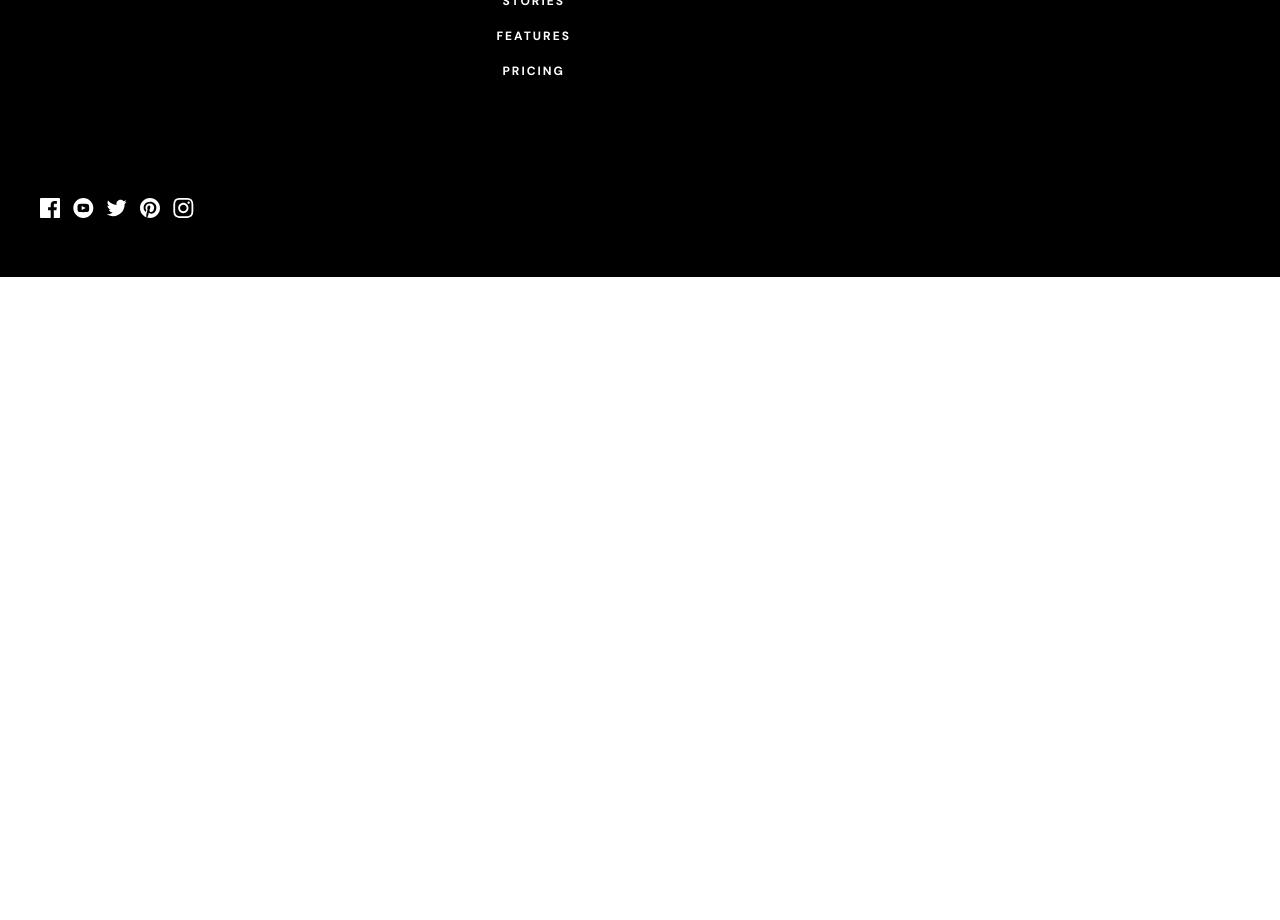
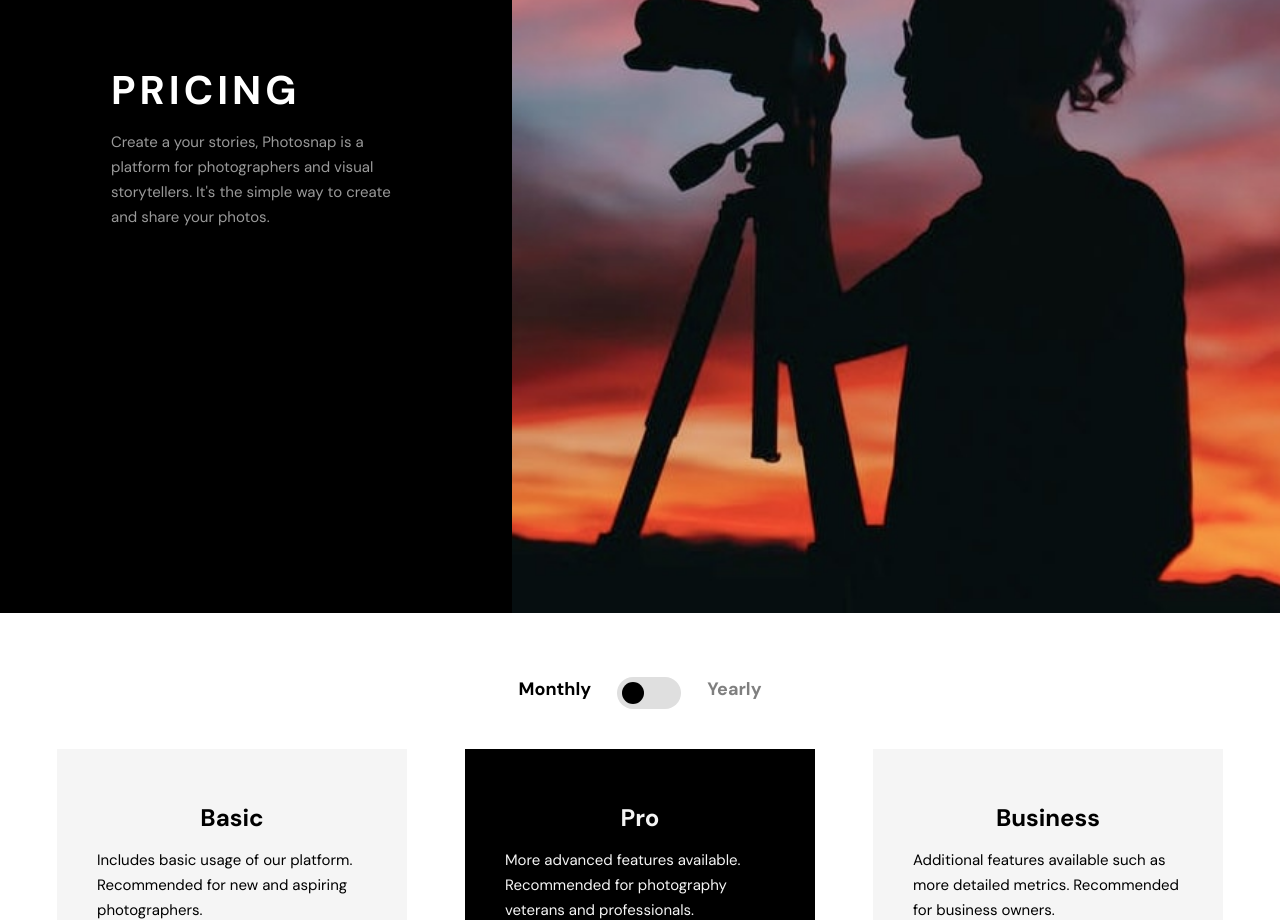
Before and after one commit to yealetssee/Photosnap-multipage, a React (Vite) app: page /pricing in a window 1280 px wide. Shown: the part 180-1100 px from the top of the page. Before the commit the page ends 800 px from the top, so only its background shows below. Built offline with nearby package versions, Linux system fonts and the light colour scheme.

Commit message:
feat:add pricing page

```diff
--- /dev/null
+++ b/src/Components/Pricing/Price.tsx
@@ -0,0 +1,161 @@
+import styled, { css } from "styled-components";
+
+type PropsType = {
+  Bg: string;
+  isFocused: boolean;
+  price: number;
+  description: string;
+  title: string;
+};
+const Price: React.FC<PropsType> = ({
+  Bg,
+  isFocused,
+  price,
+  description,
+  title,
+}) => {
+  return (
+    <PricingWrapper>
+      <PricingDiv
+        style={{
+          backgroundColor: `${Bg}`,
+          color: `${Bg === "#F5F5F5" ? "#000000" : "#F5F5F5"}`,
+        }}
+      >
+        <Title>{title}</Title>
+        <Description>{description}</Description>
+        <PriceDiv>
+          <PriceH>${isFocused ? price - 9 : price}.00</PriceH>
+          <Per>{isFocused ? "per year" : "per month"}</Per>
+        </PriceDiv>
+        <PlanButton
+          style={{
+            backgroundColor: `${Bg === "#F5F5F5" ? "#000000" : "#F5F5F5"}`,
+            color: `${Bg === "#F5F5F5" ? "#F5F5F5" : "#000000"}`,
+          }}
+        >
+          Pick Plan
+        </PlanButton>
+      </PricingDiv>
+    </PricingWrapper>
+  );
+};
+
+export default Price;
+
+const PricingWrapper = styled.div`
+  width: 100%;
+  padding-inline: 2.9rem;
+  /* padding-block: 4rem 6.4rem; */
+  margin-top: 4rem;
+  display: flex;
+  align-items: center;
+  flex-direction: column;
+
+  @media (min-width: 1100px) {
+    display: block;
+    /* width: 20%; */
+  }
+`;
+
+const PricingDiv = styled.div`
+  width: 31.8rem;
+  height: 40.7rem;
+  padding-block: 5.6rem 4rem;
+  padding-inline: 2.2rem;
+  display: flex;
+  flex-direction: column;
+  align-items: center;
+  gap: 1.8rem;
+  @media (min-width: 768px) {
+    width: 68.9rem;
+    height: 30rem;
+    padding-inline: 4rem;
+    padding-block: 4rem;
+    align-items: flex-start;
+    /* justify-content: center; */
+    /* justify-content: space-between; */
+    /* flex-direction: row; */
+    flex-wrap: wrap;
+  }
+  @media (min-width: 1100px) {
+    width: 35rem;
+    height: 40.7rem;
+    padding-block: 5.6rem 4rem;
+    padding-inline: 2.2rem;
+    align-items: center;
+  }
+`;
+
+const Title = styled.h4`
+  text-align: center;
+
+  font-size: 24px;
+
+  font-weight: 700;
+  line-height: 25px;
+`;
+
+const Description = styled.p`
+  /* text-align: center; */
+
+  font-size: 15px;
+
+  font-weight: 400;
+  line-height: 25px;
+  @media (min-width: 768px) {
+    width: 27rem;
+  }
+`;
+
+const PriceDiv = styled.div`
+  width: 100%;
+  margin-top: 2.2rem;
+  @media (min-width: 768px) {
+    width: 20%;
+    order: 2;
+    margin-left: auto;
+    display: flex;
+    flex-direction: column;
+    align-items: flex-end;
+  }
+  @media (min-width: 1100px) {
+    width: 100%;
+    order: unset;
+    align-items: center;
+    margin-left: unset;
+  }
+`;
+
+const PriceH = styled.h2`
+  font-size: 40px;
+
+  font-weight: 700;
+  line-height: 48px;
+  letter-spacing: 4.167px;
+  text-transform: uppercase;
+`;
+
+const Per = styled.p`
+  font-size: 15px;
+
+  font-weight: 400;
+  line-height: 25px;
+`;
+
+const PlanButton = styled.button`
+  width: 24.5rem;
+  padding-inline: 3.72rem;
+  padding-block: 1.2rem;
+  border: none;
+  margin-top: 2.2rem;
+
+  text-align: center;
+
+  font-size: 12px;
+
+  font-weight: 700;
+
+  letter-spacing: 2px;
+  cursor: pointer;
+`;
--- a/src/Components/Stories/MainBanner.tsx
+++ b/src/Components/Stories/MainBanner.tsx
@@ -17,7 +17,7 @@ const MainBanner = () => {
           Kentucky and West Virginia, and while the ridges are not high, the
           terrain is extremely rugged.
         </Description>
-        <Button text="read the story" to="stories" Bg="black" />
+        <Button text="read the story" to="/pricing" Bg="black" />
       </InfoDiv>
     </Wrapper>
   );
--- a/src/Components/shared/InviteBanner.tsx
+++ b/src/Components/shared/InviteBanner.tsx
@@ -7,7 +7,7 @@ const InviteBanner = () => {
     <Wrapper>
       <InfoDiv>
         <Title>We're in beta. Get your invite today!</Title>
-        <Button to="pricing" text="get an invite" Bg="black" />
+        <Button to="/pricing" text="get an invite" Bg="black" />
       </InfoDiv>
     </Wrapper>
   );
--- a/src/Components/shared/StoriesBanner.tsx
+++ b/src/Components/shared/StoriesBanner.tsx
@@ -24,7 +24,7 @@ const StoriesBanner: React.FC<PropsType> = ({
         {date && <DateSpan>{date}</DateSpan>}
         <Title>{title}</Title>
         <Author>{author}</Author>
-        <Button to="stories" text="read story" Bg="black" />
+        <Button text="read story" to="/pricing" Bg="black" />
       </InfoDiv>
     </Wrapper>
   );
--- a/src/Pages/Pricing/Pricing.tsx
+++ b/src/Pages/Pricing/Pricing.tsx
@@ -1,4 +1,139 @@
+import { Banner, InviteBanner } from "@/Components";
+import Price from "@/Components/Pricing/Price";
+import {
+  PricingHero,
+  PricingHeroMobile,
+  PricingHeroTablet,
+} from "@/assets/pricing";
+import { useState } from "react";
+import styled, { css } from "styled-components";
+
 const Pricing = () => {
-  return <div>pricing</div>;
+  const [isFocused, setIsFocused] = useState<boolean>(false);
+  return (
+    <Wrapper>
+      <Banner
+        title="PRICING"
+        description="Create a your stories, Photosnap is a platform for photographers and visual storytellers. It's the simple way to create and share your photos."
+        images={{
+          mobile: PricingHeroMobile,
+          tablet: PricingHeroTablet,
+          desktop: PricingHero,
+        }}
+        Bg="black"
+        right
+      />
+      <ContextWrapper>
+        <PlanWrapper>
+          <PlanSpan isFocused={isFocused}>Monthly</PlanSpan>
+          <ButtonParent
+            isFocused={isFocused}
+            onClick={() => setIsFocused(!isFocused)}
+          >
+            <ButtonToggle isFocused={isFocused} />
+          </ButtonParent>
+          <Yearly isFocused={isFocused}>Yearly</Yearly>
+        </PlanWrapper>
+        <PriceWrapper>
+          <Price
+            Bg="#F5F5F5"
+            isFocused={isFocused}
+            title="Basic"
+            description="Includes basic usage of our platform. Recommended for new and aspiring photographers."
+            price={19}
+          />
+          <Price
+            Bg="#000000"
+            isFocused={isFocused}
+            title="Pro"
+            description="More advanced features available. Recommended for photography veterans and professionals."
+            price={39}
+          />
+          <Price
+            Bg="#F5F5F5"
+            isFocused={isFocused}
+            title="Business"
+            description="Additional features available such as more detailed metrics. Recommended for business owners."
+            price={99}
+          />
+        </PriceWrapper>
+      </ContextWrapper>
+      <InviteBanner />
+    </Wrapper>
+  );
 };
 export default Pricing;
+
+const Wrapper = styled.div`
+  margin-top: 7.3rem;
+`;
+
+const ContextWrapper = styled.main`
+  width: 100%;
+  padding-inline: 2.8rem;
+  padding-block: 6.4rem;
+`;
+
+const PlanWrapper = styled.div`
+  width: 30.5rem;
+  padding-inline: 3.1rem;
+  display: flex;
+  justify-content: space-between;
+  margin-left: auto;
+  margin-right: auto;
+`;
+
+type FocusType = {
+  isFocused: boolean;
+};
+const PlanSpan = styled.span<FocusType>(
+  ({ isFocused }) => css`
+    color: ${isFocused ? "rgb(0, 0, 0,0.5)" : "#000"};
+
+    font-size: 18px;
+
+    font-weight: 700;
+    line-height: 25px;
+  `,
+);
+const Yearly = styled(PlanSpan)<FocusType>(
+  ({ isFocused }) => css`
+    color: ${isFocused ? "#000" : "rgb(0, 0, 0,0.5)"};
+  `,
+);
+
+const ButtonParent = styled.div<FocusType>(
+  ({ isFocused }) => css`
+    position: relative;
+    background-color: ${isFocused ? "#000000" : "#dfdfdf"};
+    width: 6.4rem;
+    height: 3.2rem;
+    border-radius: 40px;
+
+    transition: 0.2s ease-in-out;
+    &:focus {
+      background-color: red;
+    }
+  `,
+);
+
+const ButtonToggle = styled.div<FocusType>(
+  ({ isFocused }) => css`
+    position: absolute;
+    width: 2.2rem;
+    height: 2.2rem;
+    border-radius: 1.2rem;
+    top: 50%;
+    left: 0.5rem;
+    transform: translateY(-50%) translateX(${isFocused ? "3.5rem" : "0rem"});
+    transition: 0.2s ease-in-out;
+
+    background-color: ${isFocused ? "#dfdfdf" : "#000000"};
+  `,
+);
+
+const PriceWrapper = styled.div`
+  @media (min-width: 1100px) {
+    display: flex;
+  }
+`;
--- /dev/null
+++ b/src/assets/pricing/desktop/index.ts
@@ -0,0 +1 @@
+export { default as PricingHero } from "./hero.jpg";
--- /dev/null
+++ b/src/assets/pricing/index.ts
@@ -0,0 +1,3 @@
+export * from "./desktop";
+export * from "./mobile";
+export * from "./tablet";
--- /dev/null
+++ b/src/assets/pricing/mobile/index.ts
@@ -0,0 +1 @@
+export { default as PricingHeroMobile } from "./hero.jpg";
--- /dev/null
+++ b/src/assets/pricing/tablet/index.ts
@@ -0,0 +1 @@
+export { default as PricingHeroTablet } from "./hero.jpg";
```
